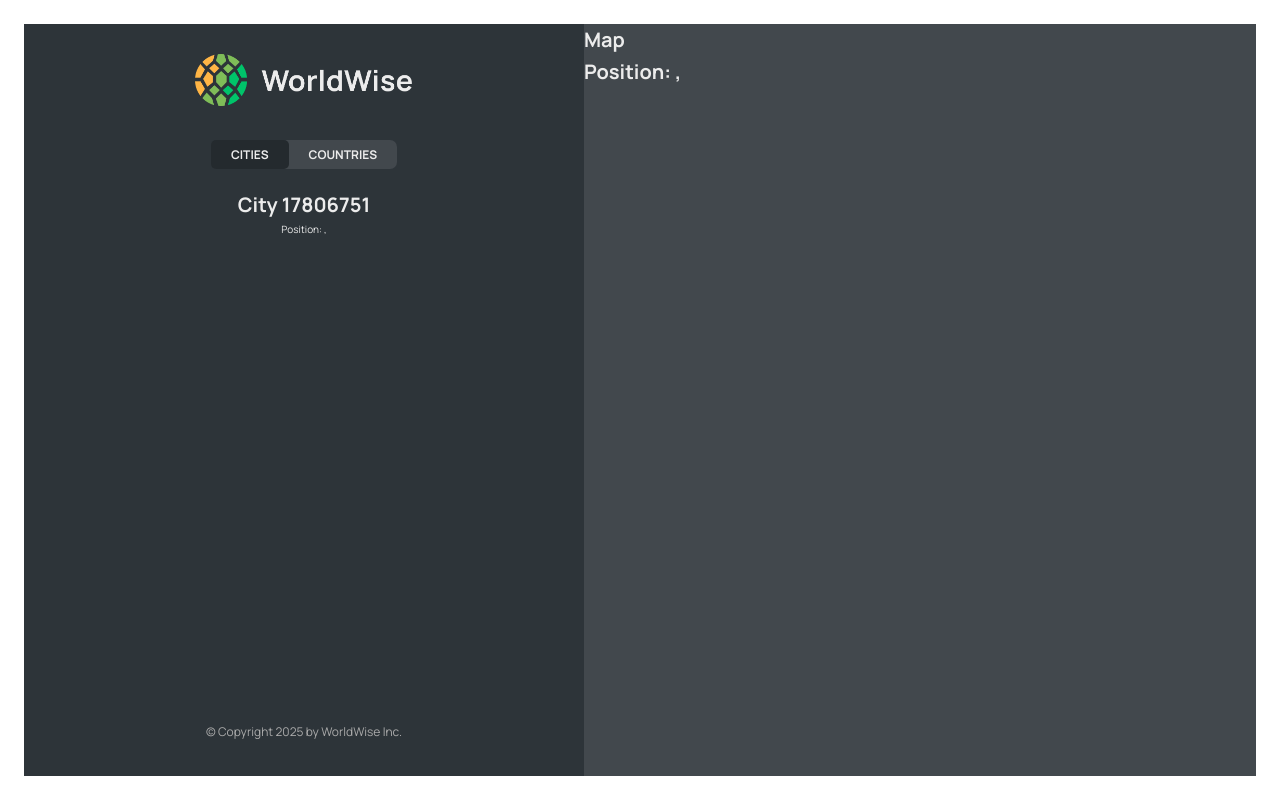
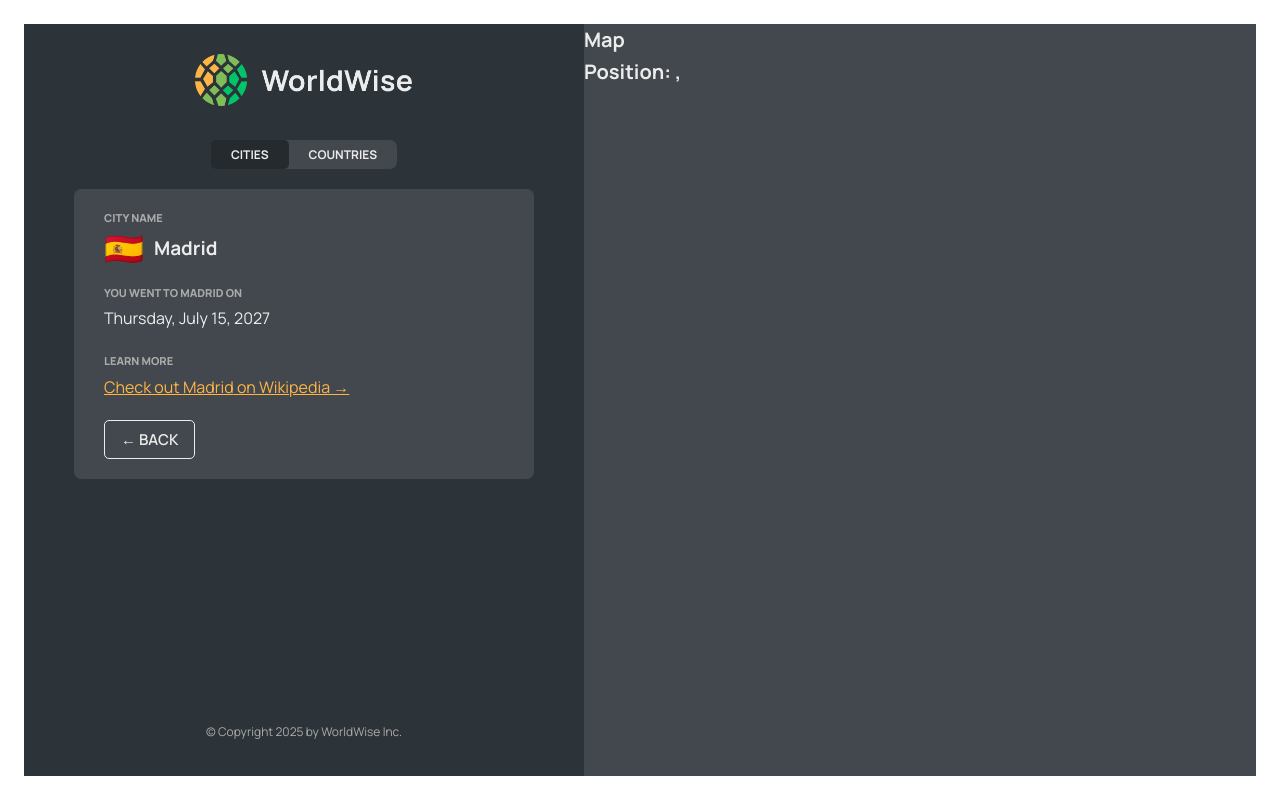
Before and after one commit to fernandodestefani/ultimate-react-best-udemy, a React (Vite) app in the folder 11-worldwise/: page /app/cities/17806751 in a window 1280 px wide. Built offline with nearby package versions, Linux system fonts and the light colour scheme; data requests are answered from the project's data file.

Commit message:
finalize view city

```diff
--- /dev/null
+++ b/11-worldwise/src/components/BackButton.jsx
@@ -0,0 +1,20 @@
+import { useNavigate } from "react-router-dom";
+import Button from "./Button";
+
+function BackButton() {
+  const navigate = useNavigate()
+
+  return (
+    <Button
+      type="back"
+      onClick={(e) => {
+        e.preventDefault();
+        navigate(-1);
+      }}
+    >
+      &larr; Back
+    </Button>
+  );
+}
+
+export default BackButton;
--- a/11-worldwise/src/components/City.jsx
+++ b/11-worldwise/src/components/City.jsx
@@ -1,5 +1,9 @@
-import { useParams, useSearchParams } from "react-router-dom";
+import { useParams } from "react-router-dom";
 import styles from "./City.module.css";
+import { useEffect } from "react";
+import { useCities } from "../contexts/CitiesContext";
+import Spinner from "./Spinner";
+import BackButton from "./BackButton";
 
 const formatDate = (date) =>
   new Intl.DateTimeFormat("en", {
@@ -11,64 +15,56 @@ const formatDate = (date) =>
 
 function City() {
   const { id } = useParams();
-  const [searchParams, setSearchParams] = useSearchParams();
-  const lat = searchParams.get("lat");
-  const lng = searchParams.get("lng");
+  const { getCity, currentCity, isLoading } = useCities();
 
-  // TEMP DATA
-  const currentCity = {
-    cityName: "Lisbon",
-    emoji: "🇵🇹",
-    date: "2027-10-31T15:59:59.138Z",
-    notes: "My favorite city so far!",
-  };
+  useEffect(
+    function () {
+      getCity(id);
+    },
+    [id]
+  );
 
   const { cityName, emoji, date, notes } = currentCity;
 
+  if (isLoading) return <Spinner />
+
   return (
-    <>
-      <h1>City {id}</h1>
-      <p>
-        Position: {lat}, {lng}
-      </p>
-    </>
+    <div className={styles.city}>
+      <div className={styles.row}>
+        <h6>City name</h6>
+        <h3>
+          <span>{emoji}</span> {cityName}
+        </h3>
+      </div>
+
+      <div className={styles.row}>
+        <h6>You went to {cityName} on</h6>
+        <p>{formatDate(date || null)}</p>
+      </div>
+
+      {notes && (
+        <div className={styles.row}>
+          <h6>Your notes</h6>
+          <p>{notes}</p>
+        </div>
+      )}
+
+      <div className={styles.row}>
+        <h6>Learn more</h6>
+        <a
+          href={`https://en.wikipedia.org/wiki/${cityName}`}
+          target="_blank"
+          rel="noreferrer"
+        >
+          Check out {cityName} on Wikipedia &rarr;
+        </a>
+      </div>
+
+      <div>
+        <BackButton />
+      </div>
+    </div>
   );
-
-  // return (
-  //   <div className={styles.city}>
-  //     <div className={styles.row}>
-  //       <h6>City name</h6>
-  //       <h3>
-  //         <span>{emoji}</span> {cityName}
-  //       </h3>
-  //     </div>
-
-  //     <div className={styles.row}>
-  //       <h6>You went to {cityName} on</h6>
-  //       <p>{formatDate(date || null)}</p>
-  //     </div>
-
-  //     {notes && (
-  //       <div className={styles.row}>
-  //         <h6>Your notes</h6>
-  //         <p>{notes}</p>
-  //       </div>
-  //     )}
-
-  //     <div className={styles.row}>
-  //       <h6>Learn more</h6>
-  //       <a
-  //         href={`https://en.wikipedia.org/wiki/${cityName}`}
-  //         target="_blank"
-  //         rel="noreferrer"
-  //       >
-  //         Check out {cityName} on Wikipedia &rarr;
-  //       </a>
-  //     </div>
-
-  //     <div></div>
-  //   </div>
-  // );
 }
 
 export default City;
--- a/11-worldwise/src/components/CityItem.jsx
+++ b/11-worldwise/src/components/CityItem.jsx
@@ -1,5 +1,6 @@
 import { Link } from "react-router-dom";
 import styles from "./CityItem.module.css";
+import { useCities } from "../contexts/CitiesContext";
 
 const formatDate = (date) =>
   new Intl.DateTimeFormat("en", {
@@ -9,11 +10,17 @@ const formatDate = (date) =>
   }).format(new Date(date));
 
 function CityItem({ city }) {
+  const { currentCity } = useCities();
   const { cityName, emoji, date, id, position } = city;
 
   return (
     <li>
-      <Link className={styles.cityItem} to={`${id}?lat=${position.lat}&lng=${position.lng}`}>
+      <Link
+        className={`${styles.cityItem} ${
+          id === currentCity.id ? styles["cityItem--active"] : ""
+        }`}
+        to={`${id}?lat=${position.lat}&lng=${position.lng}`}
+      >
         <span className={styles.emoji}>{emoji}</span>
         <h3 className={styles.name}>{cityName}</h3>
         <time className={styles.date}>({formatDate(date)})</time>
--- a/11-worldwise/src/components/Form.jsx
+++ b/11-worldwise/src/components/Form.jsx
@@ -1,10 +1,10 @@
 // "https://api.bigdatacloud.net/data/reverse-geocode-client?latitude=0&longitude=0"
 
 import { useState } from "react";
-import { useNavigate } from "react-router-dom";
 
 import styles from "./Form.module.css";
 import Button from "./Button";
+import BackButton from "./BackButton";
 
 export function convertToEmoji(countryCode) {
   const codePoints = countryCode
@@ -15,13 +15,10 @@ export function convertToEmoji(countryCode) {
 }
 
 function Form() {
-  const navigate = useNavigate();
-
   const [cityName, setCityName] = useState("");
   const [country, setCountry] = useState("");
   const [date, setDate] = useState(new Date());
   const [notes, setNotes] = useState("");
-
 
   return (
     <form className={styles.form}>
@@ -55,10 +52,7 @@ function Form() {
 
       <div className={styles.buttons}>
         <Button type="primary">Add</Button>
-        <Button type="back" onClick={(e) => {
-          e.preventDefault();
-          navigate(-1)
-        }}>&larr; Back</Button>
+        <BackButton />
       </div>
     </form>
   );
--- a/11-worldwise/src/contexts/CitiesContext.jsx
+++ b/11-worldwise/src/contexts/CitiesContext.jsx
@@ -6,6 +6,7 @@ const CitiesContext = createContext();
 function CitiesProvider({ children }) {
   const [cities, setCities] = useState([]);
   const [isLoading, setIsLoading] = useState(false);
+  const [currentCity, setCurrentCity] = useState({});
 
   useEffect(function () {
     async function fetchCities() {
@@ -23,14 +24,31 @@ function CitiesProvider({ children }) {
     fetchCities();
   }, []);
 
-  return <CitiesContext.Provider value={{cities, isLoading}}>{children}</CitiesContext.Provider>;
+  async function getCity(id) {
+    try {
+      setIsLoading(true);
+      const res = await fetch(`${BASE_URL}/cities/${id}`);
+      const data = await res.json();
+      setCurrentCity(data);
+    } catch {
+      alert("There was an error loading data...");
+    } finally {
+      setIsLoading(false);
+    }
+  }
+
+  return (
+    <CitiesContext.Provider value={{ cities, isLoading, currentCity, getCity }}>
+      {children}
+    </CitiesContext.Provider>
+  );
 }
 
 function useCities() {
   const context = useContext(CitiesContext);
-  if(context === undefined) throw new Error("CitiesContext was used outside the CitiesProvider")
+  if (context === undefined)
+    throw new Error("CitiesContext was used outside the CitiesProvider");
   return context;
 }
 
-
-export {CitiesProvider, useCities}
+export { CitiesProvider, useCities };
```
